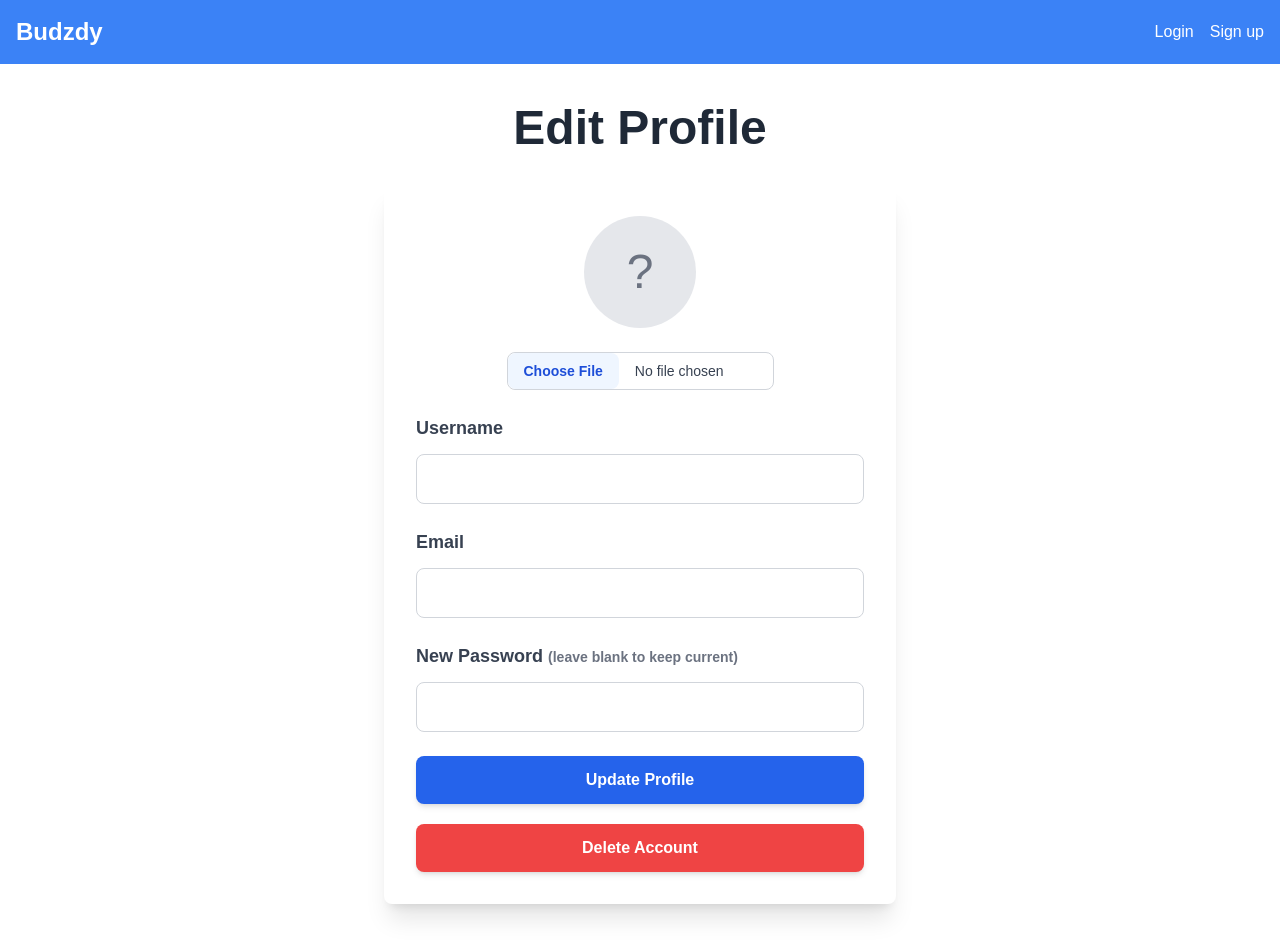
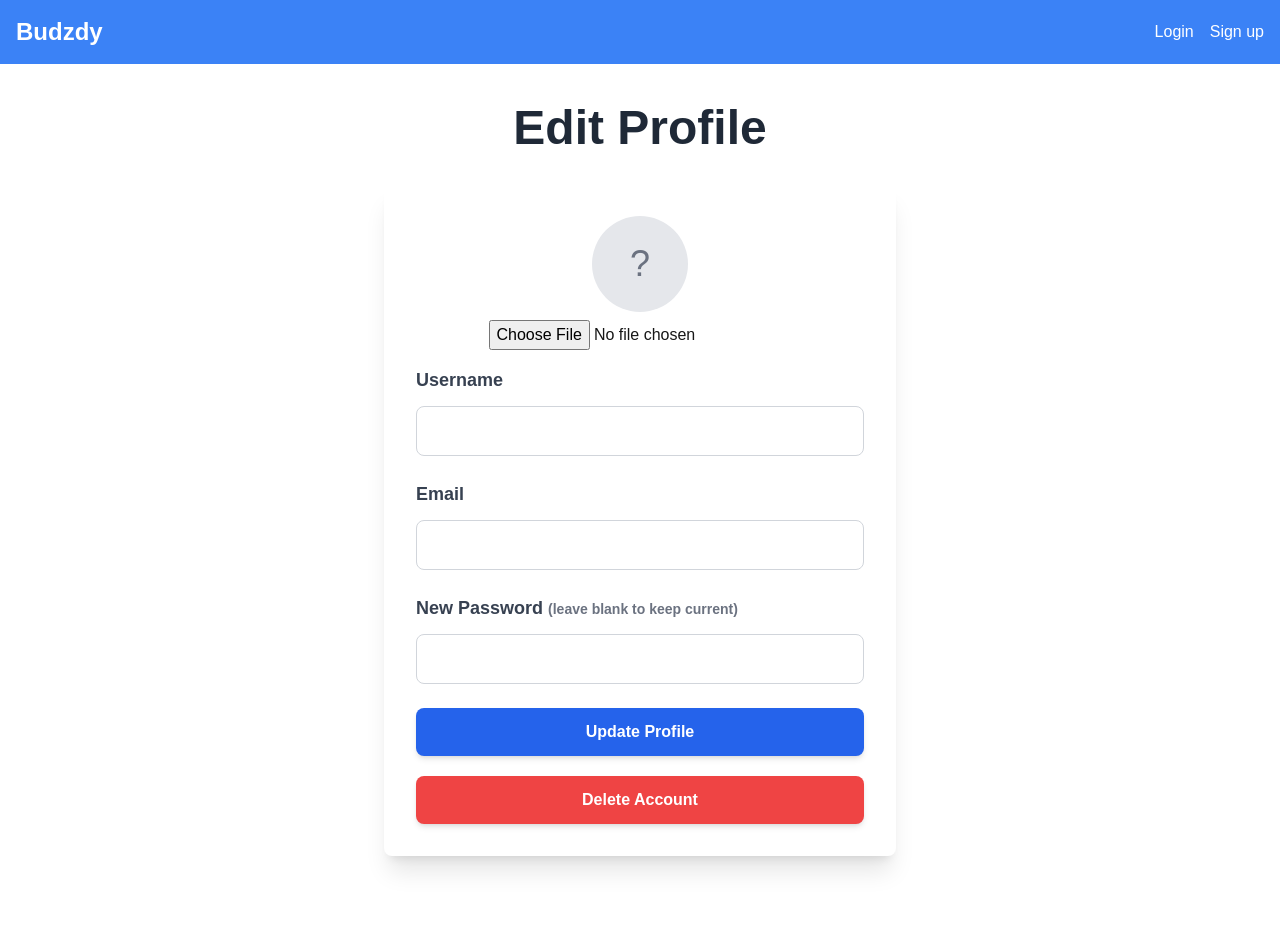
Before and after one commit to Nutchapol-Rpch/mini-project-2, a Next.js app: page /edit-profile in a window 1280 px wide. After the commit the page ends 896 px from the top, so only its background shows below. Built offline with nearby package versions, Linux system fonts and the light colour scheme.

Commit message:
Fix: Conflict edit page

```diff
--- a/app/edit-profile/page.js
+++ b/app/edit-profile/page.js
@@ -91,29 +91,29 @@ export default function EditProfile() {
         <p className="text-gray-500 text-sm text-center mb-6">Last edited: {lastEditedAt}</p>
       )}
       <form onSubmit={handleSubmit} className="max-w-lg mx-auto bg-white shadow-xl rounded-lg p-8">
-        <div className="mb-6 text-center">
+        <div className="mb-4 text-center">
+          <div className="w-24 h-24 mx-auto rounded-full overflow-hidden">
             {previewUrl ? (
               <Image
                 src={previewUrl}
                 alt="Profile"
-              width={120}
-              height={120}
-              className="rounded-full mx-auto shadow-md"
+                width={100}
+                height={100}
+                className="object-cover w-full h-full"
                 unoptimized
               />
             ) : (
-            <div className="w-28 h-28 bg-gray-200 rounded-full mx-auto flex items-center justify-center">
-              <span className="text-5xl text-gray-500">?</span>
+              <div className="w-full h-full bg-gray-200 flex items-center justify-center">
+                <span className="text-4xl text-gray-500">?</span>
               </div>
             )}
-          <div className="flex justify-center items-center mt-6">
+          </div>
           <input
             type="file"
             accept="image/*"
             onChange={handleFileChange}
-              className="block max-w-xs text-sm text-gray-700 border border-gray-300 rounded-lg cursor-pointer focus:outline-none focus:ring-2 focus:ring-blue-400 focus:border-transparent file:mr-4 file:py-2 file:px-4 file:rounded-lg file:border-0 file:text-sm file:font-semibold file:bg-blue-50 file:text-blue-700 hover:file:bg-blue-100"
+            className="mt-2"
           />
-          </div>
         </div>
         <div className="mb-6">
           <label htmlFor="username" className="block mb-3 text-lg font-semibold text-gray-700">Username</label>
```
Lines whose indentation alone changed are shown as unchanged.
